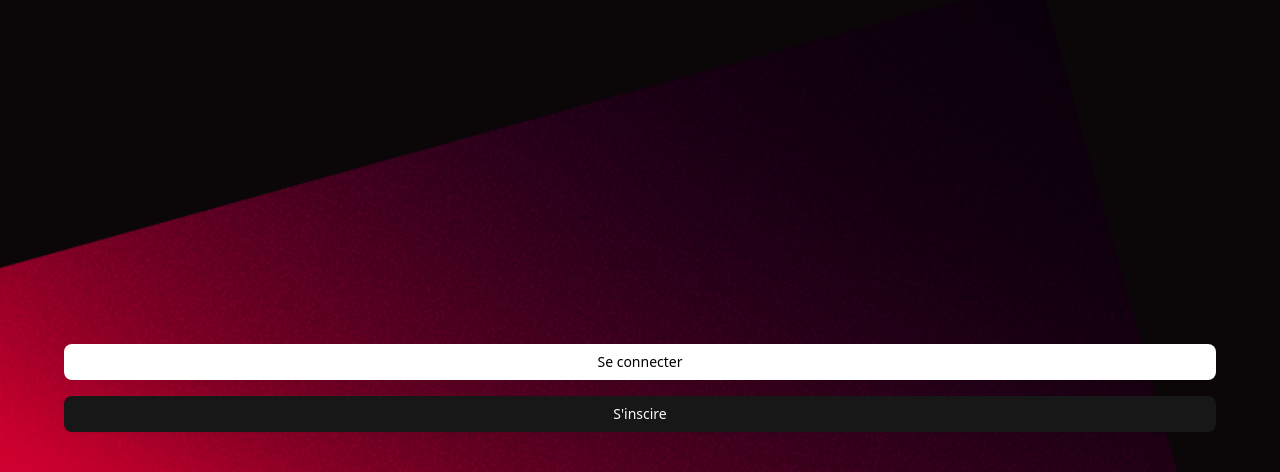
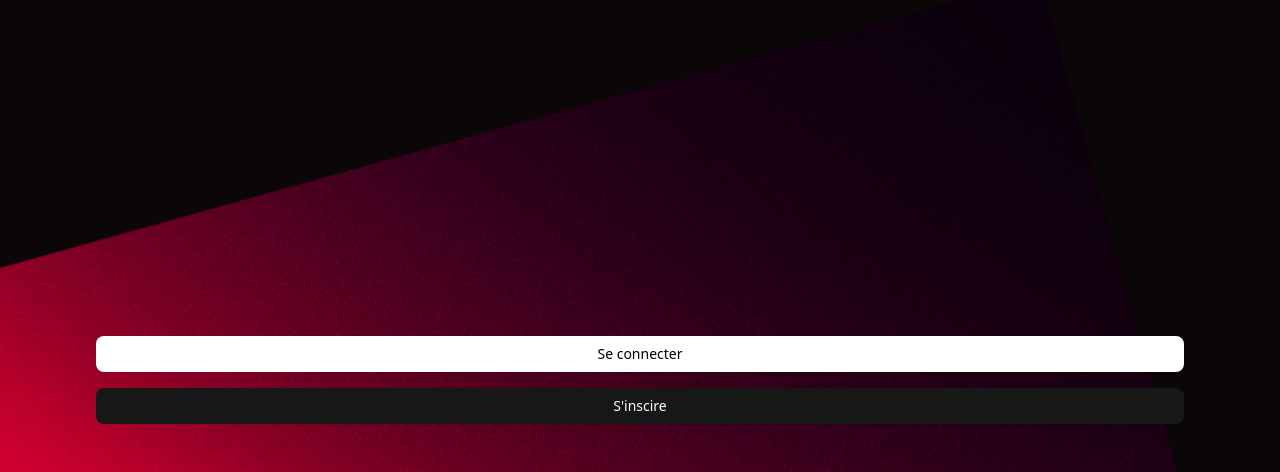
Before and after one commit to NotGrafik/spotlight-front, a Vue app: page / in a window 1280 px wide. Shown: the part 328-800 px from the top of the page. Built offline with nearby package versions, Linux system fonts and the light colour scheme.

Commit message:
:lipstick: Fix button size on landing page

```diff
--- a/src/App.vue
+++ b/src/App.vue
@@ -5,7 +5,7 @@
 
 <template>
   <div class="flex w-full h-screen flex-col justify-end items-center" style="background-image: url('src/assets/background.png'); background-size: cover;">
-    <div class="flex flex-col items-center justify-center w-[90%] mb-10 gap-4">
+    <div class="flex flex-col items-center justify-center w-[85%] mb-12 gap-4">
       <Button class="bg-white text-black w-full"> Se connecter
       </Button>
       <Button class="w-full">
```
